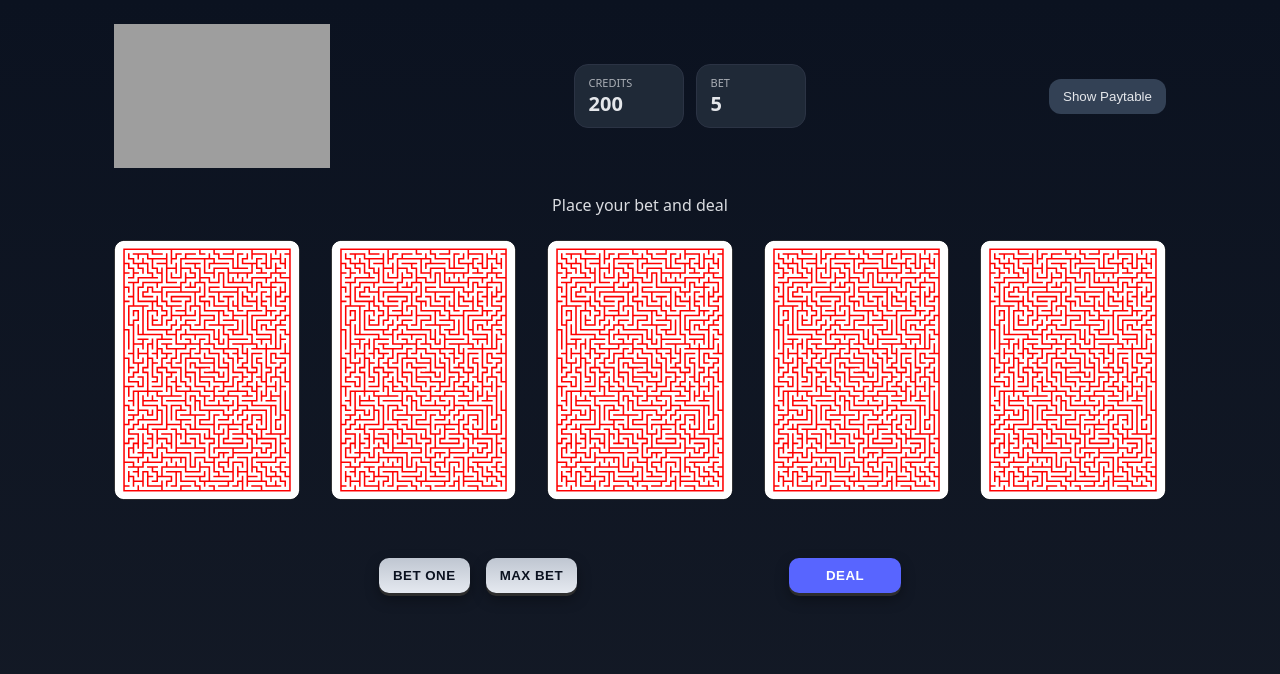
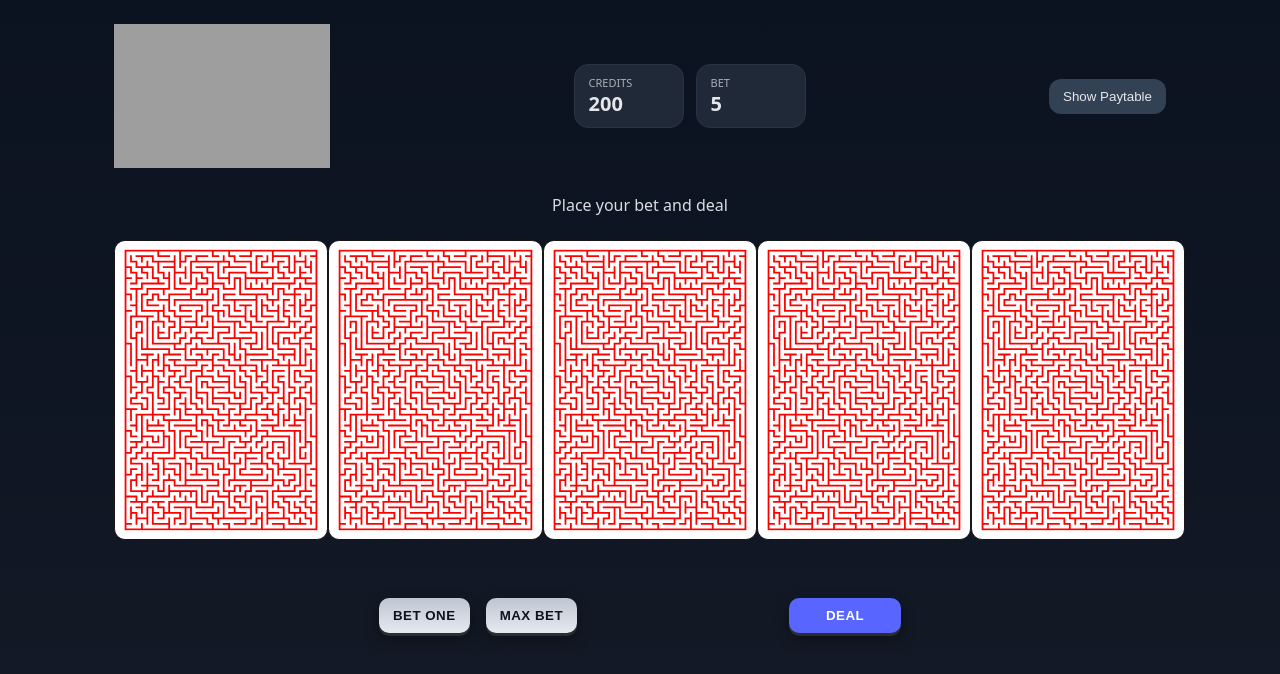
Before and after one commit to mbaturay/Casino-Poker, a React (Vite) app: page / in a window 1280 px wide. Shown: the top 674 px of the page. Built offline with nearby package versions, Linux system fonts and the light colour scheme; grey boxes are pictures that could not be loaded.

Commit message:
ui: increase card height to 300px to reduce inter-card gap

```diff
--- a/src/styles.css
+++ b/src/styles.css
@@ -52,7 +52,7 @@ h1{margin:0;font-size:28px}
 .card[disabled], .card[disabled]:focus, .card[disabled]:focus-visible{box-shadow:none !important}
 /* card images managed via .card3d faces */
 /* 3D flip */
-.card .card3d{perspective:900px;height:260px;aspect-ratio:2.5/3.5;width:auto}
+.card .card3d{perspective:900px;height:300px;aspect-ratio:2.5/3.5;width:auto}
 .card .card3d-inner{position:relative;width:100%;height:100%;transform-style:preserve-3d;transition:transform .35s ease}
 .card .card3d.is-flipped .card3d-inner{transform:rotateY(180deg)}
 .card .card-face{position:absolute;inset:0;backface-visibility:hidden;display:block;height:100%;width:100%;object-fit:contain;margin:0}
```
